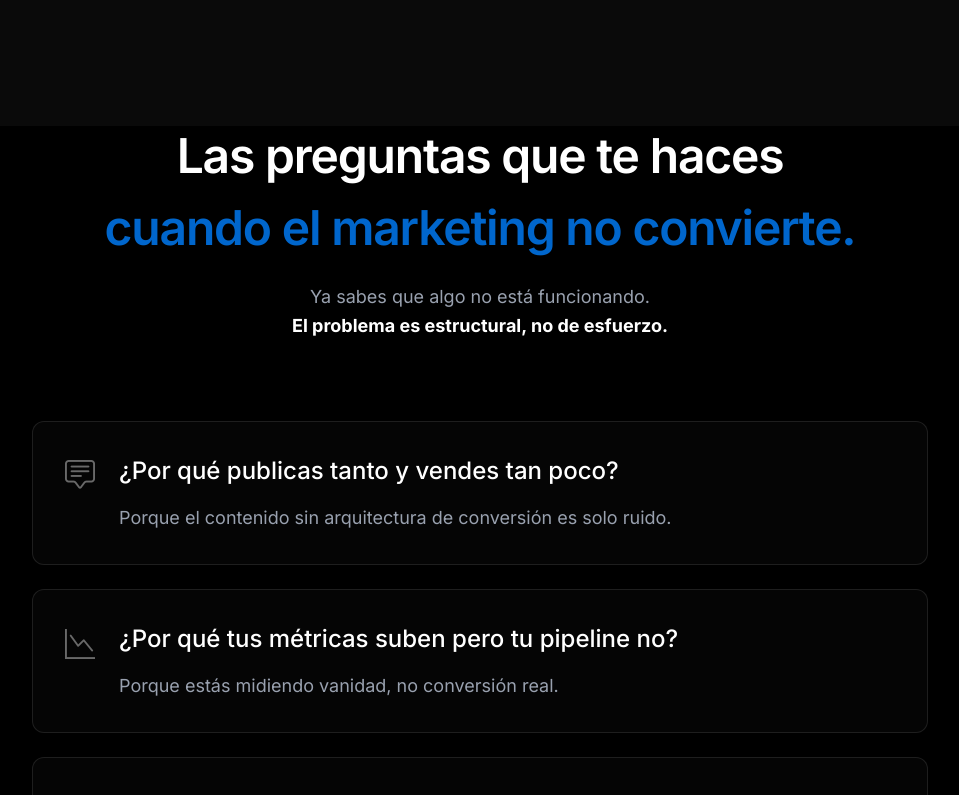
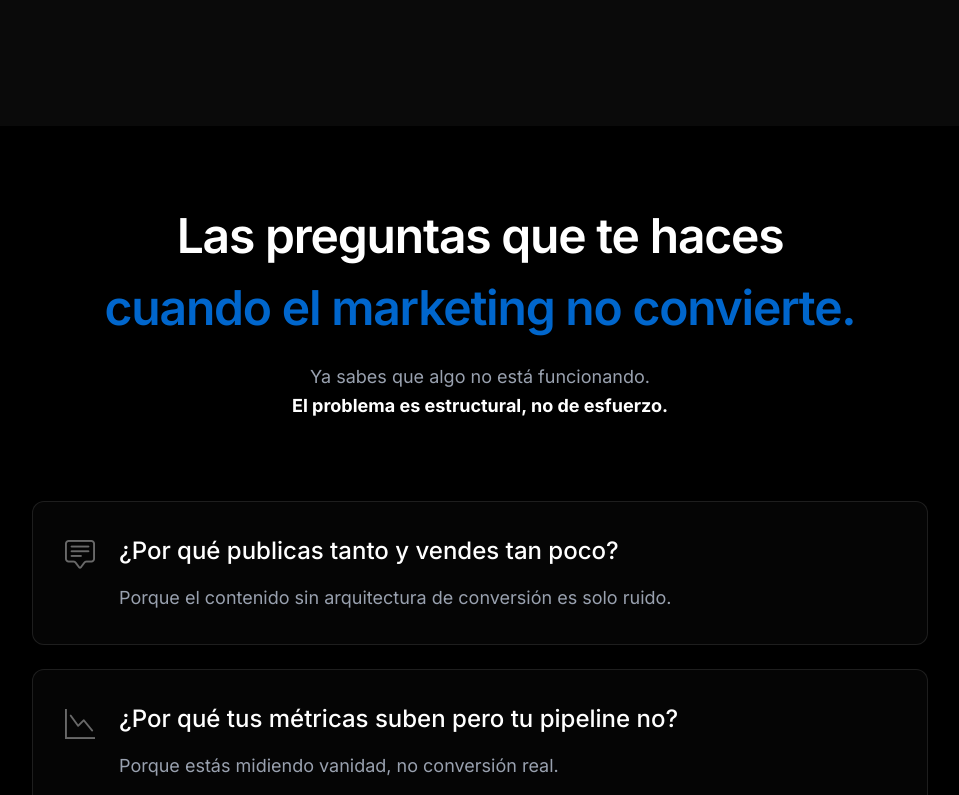
Before and after one commit to Diego-8520/BudixIncLP, a React (Vite) app: page / in a window 1280 px wide. Shown: the part 2005-2800 px from the top of the page, without its empty margins (160-1119 px from the left). Built offline with nearby package versions, Linux system fonts and the light colour scheme.

Commit message:
feat: Se ajusta el espacio superior de la seccion Problem

```diff
--- a/src/components/Problem/Problem.jsx
+++ b/src/components/Problem/Problem.jsx
@@ -30,7 +30,7 @@ const painPoints = [
 
 const Problem = () => {
   return (
-    <section id="problema" className="bg-black text-white">
+    <section id="problema" className="py-20 bg-black text-white">
       <div className="max-w-6xl mx-auto px-6">
         {/* Encabezado */}
         <motion.div
```
